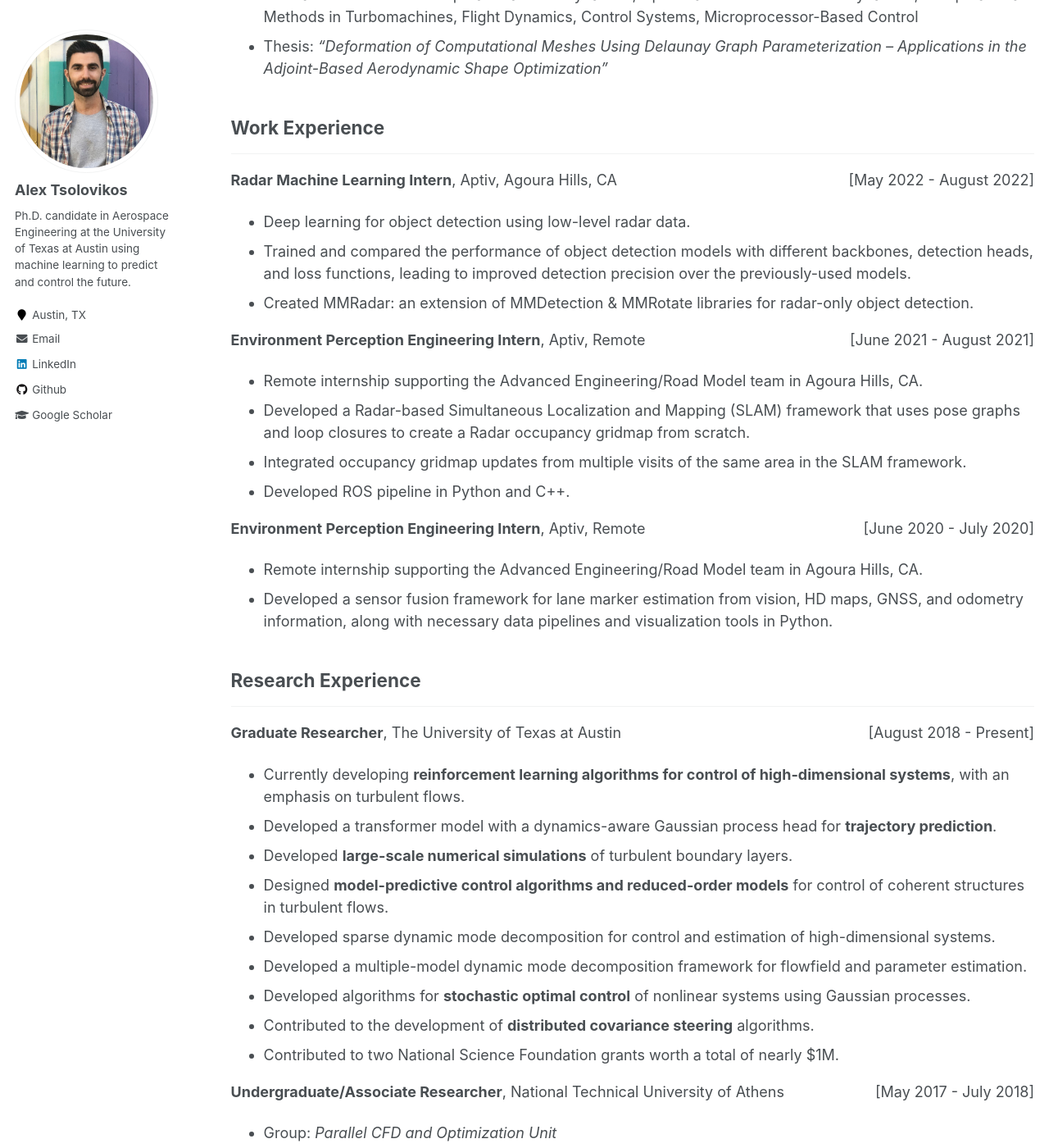
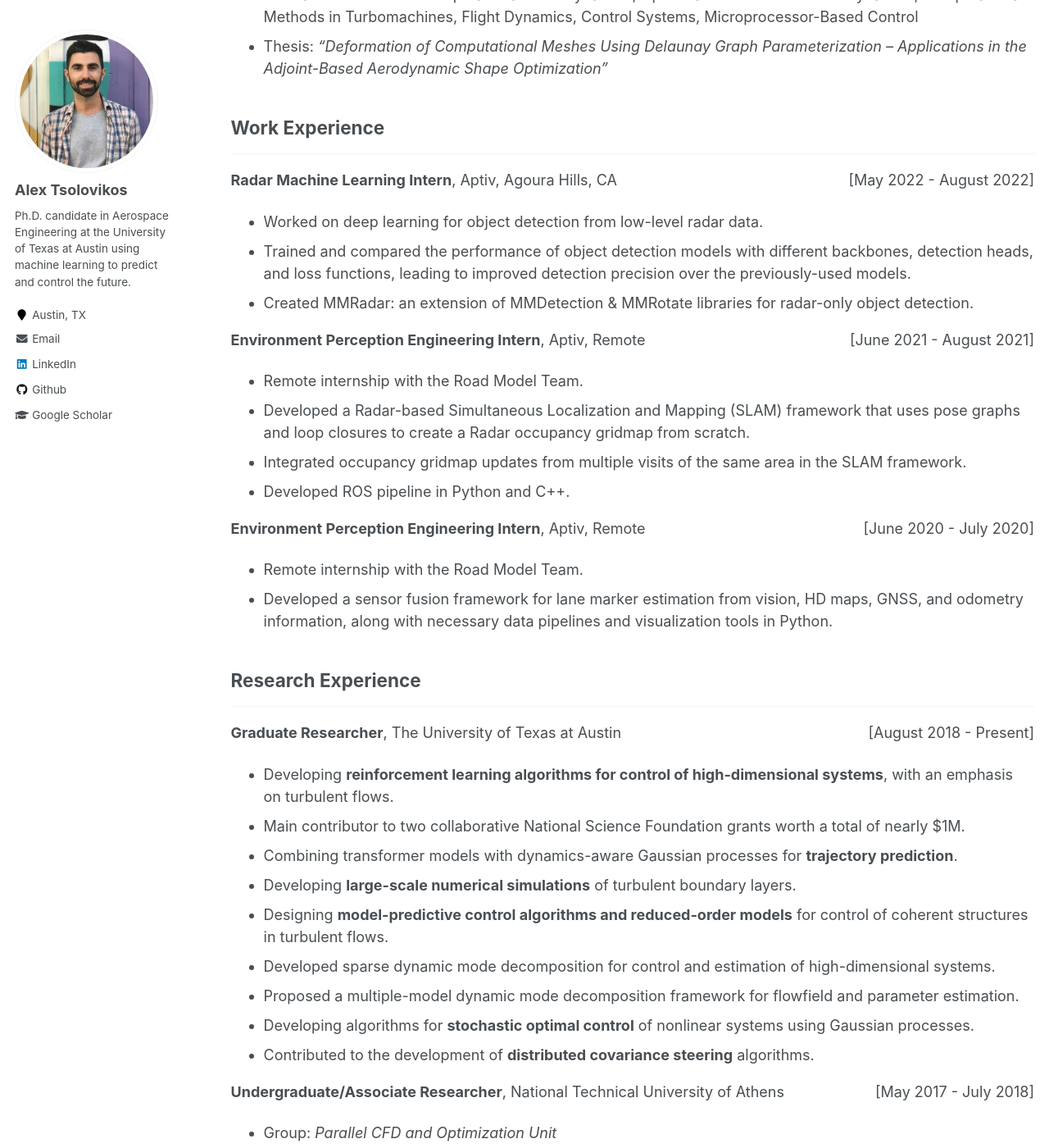
Before and after one commit to alextsolovikos/alextsolovikos.github.io, a Jekyll site: the page built from _pages/cv.md, in a window 1280 px wide and 1400 px high, scrolled down 1020 px. Shown: the whole window at 82% size. Built offline with Jekyll 4.4.1, drawn with Linux system fonts in a browser that asks for light colours; formulas are drawn with MathJax 3; some of the changed text lies outside the part shown.

Commit message:
Update cv.md

```diff
--- a/_pages/cv.md
+++ b/_pages/cv.md
@@ -49,14 +49,13 @@
 
 <p><strong>Radar Machine Learning Intern</strong>, Aptiv, Agoura Hills, CA <span style="float:right;">[May 2022 - August 2022]</span></p>
 
--   Deep learning for object detection using low-level radar data.
+-   Worked on deep learning for object detection from low-level radar data.
 -   Trained and compared the performance of object detection models with different backbones, detection heads, and loss functions, leading to improved detection precision over the previously-used models.
 -   Created MMRadar: an extension of MMDetection & MMRotate libraries for radar-only object detection.
 
 <p><strong>Environment Perception Engineering Intern</strong>, Aptiv, Remote <span style="float:right;">[June 2021 - August 2021]</span></p>
 
--   Remote internship supporting the Advanced Engineering/Road Model
-    team in Agoura Hills, CA.
+-   Remote internship with the Road Model Team.
 -   Developed a Radar-based Simultaneous Localization and Mapping (SLAM)
     framework that uses pose graphs and loop closures to create a Radar
     occupancy gridmap from scratch.
@@ -66,8 +65,7 @@
 
 <p><strong>Environment Perception Engineering Intern</strong>, Aptiv, Remote <span style="float:right;">[June 2020 - July 2020]</span></p>
 
--   Remote internship supporting the Advanced Engineering/Road Model
-    team in Agoura Hills, CA.
+-   Remote internship with the Road Model Team.
 -   Developed a sensor fusion framework for lane marker estimation from
     vision, HD maps, GNSS, and odometry information, along with
     necessary data pipelines and visualization tools in Python.
@@ -79,15 +77,15 @@
 
 <p><strong>Graduate Researcher</strong>, The University of Texas at Austin <span style="float:right;">[August 2018 - Present]</span></p>
 
--   Currently developing **reinforcement learning algorithms for control of high-dimensional systems**, with an emphasis on turbulent flows.
--   Developed a transformer model with a dynamics-aware Gaussian process head for **trajectory prediction**.
--   Developed **large-scale numerical simulations** of turbulent boundary layers.
--   Designed **model-predictive control algorithms and reduced-order models** for control of coherent structures in turbulent flows.
+-   Developing **reinforcement learning algorithms for control of high-dimensional systems**, with an emphasis on turbulent flows.
+-   Main contributor to two collaborative National Science Foundation grants worth a total of nearly $1M.
+-   Combining transformer models with dynamics-aware Gaussian processes for **trajectory prediction**.
+-   Developing **large-scale numerical simulations** of turbulent boundary layers.
+-   Designing **model-predictive control algorithms and reduced-order models** for control of coherent structures in turbulent flows.
 -   Developed sparse dynamic mode decomposition for control and estimation of high-dimensional systems.
--   Developed a multiple-model dynamic mode decomposition framework for flowfield and parameter estimation.
--   Developed algorithms for **stochastic optimal control** of nonlinear systems using Gaussian processes.
+-   Proposed a multiple-model dynamic mode decomposition framework for flowfield and parameter estimation.
+-   Developing algorithms for **stochastic optimal control** of nonlinear systems using Gaussian processes.
 -   Contributed to the development of **distributed covariance steering** algorithms.
--   Contributed to two National Science Foundation grants worth a total of nearly $1M.
 
 <p><strong>Undergraduate/Associate Researcher</strong>, National Technical University of Athens <span style="float:right;">[May 2017 - July 2018]</span></p>
 
@@ -169,6 +167,11 @@
     (2020), "Toward model-based control of near-wall turbulent coherent
     structures", *AIAA SciTech 2020*, Orlando, FL, January 6-10, 2020.
 
+**Talks**
+- **Tsolovikos, A.**, "Control of Large-Scale Motions in Turbulent Boundary Layers", Caltech, August 2, 2022, Pasadena, CA.
+- **Tsolovikos, A.**, "Control of Large-Scale Motions in Boundary Layers", APS DFD 2021, November 22, 2021, Phoenix, AZ.
+- **Tsolovikos, A.**, "Model Predictive Control of Near-Wall Turbulent Coherent Structures", UT Austin ASE Seminar, February 13, 2020, Austin, TX.
+
 
 **Teaching Experience**
 ------------------------------------------------------------------------
```
Also changed, not shown: other parts of _pages/cv.md (+1 -1 lines).
